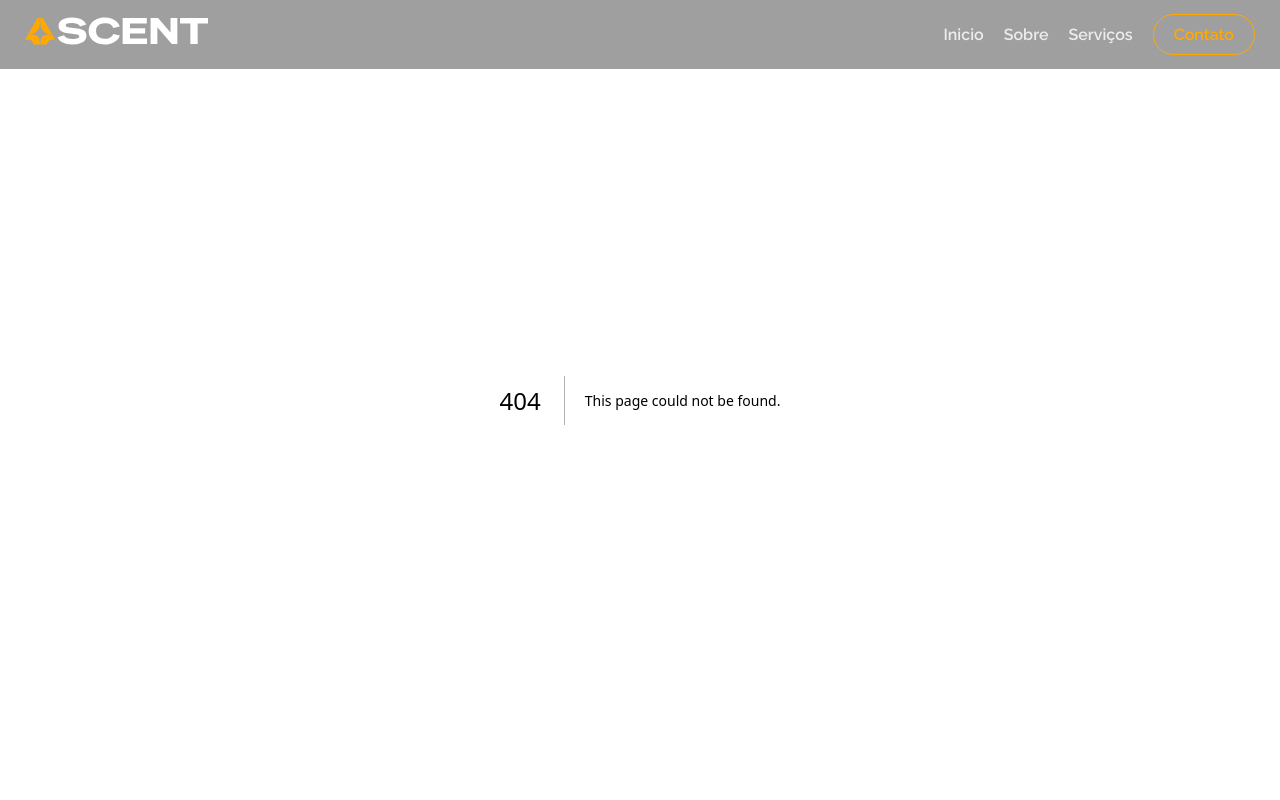
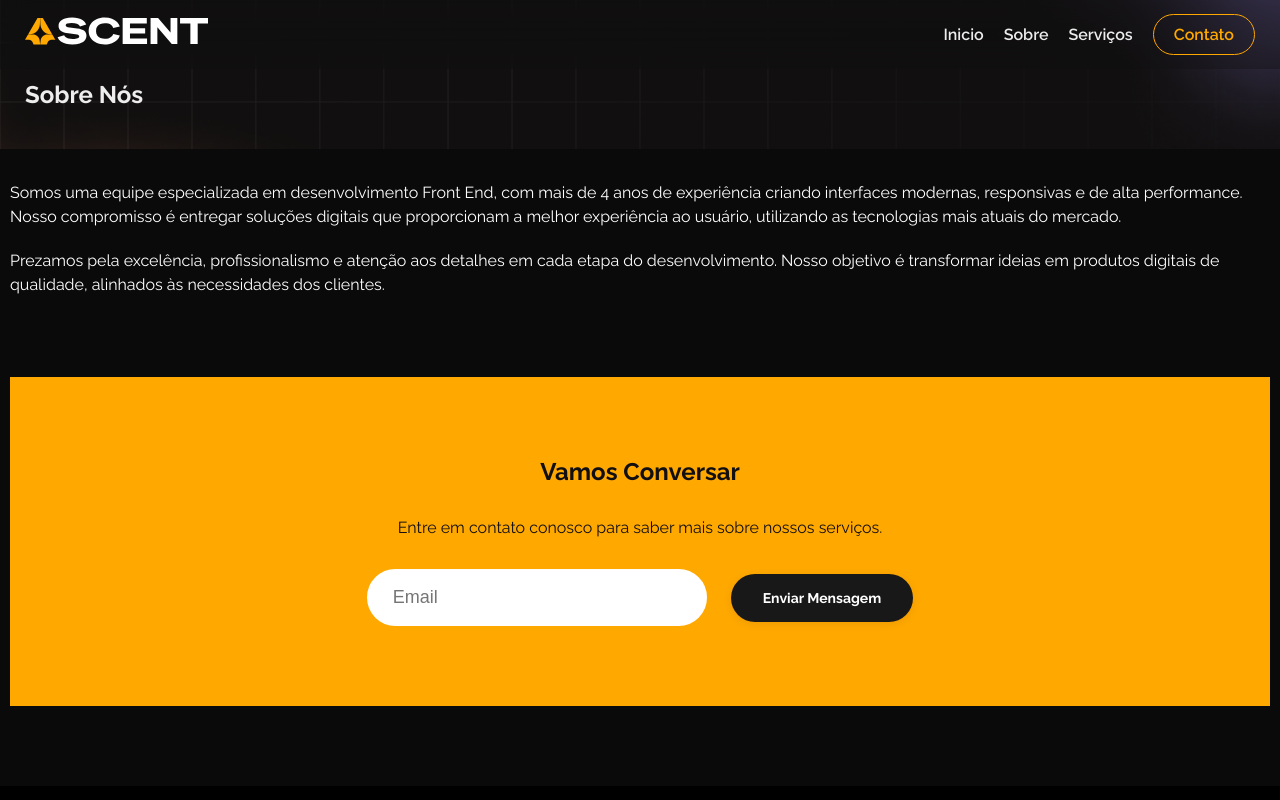
Before and after one commit to ascentBr/website, a Next.js app: page /sobre in a window 1280 px wide. Before the commit this address had no page. Shown: the top 800 px of the page. Built offline with nearby package versions, Linux system fonts and the light colour scheme.

Commit message:
feat: atualizar links de navegação para usar âncoras relativas e adicionar página "Sobre Nós" com estilo

```diff
--- a/src/app/components/Footer/Index.tsx
+++ b/src/app/components/Footer/Index.tsx
@@ -44,7 +44,7 @@ const Footer = () => {
       <div className={styles.Footer}>
         <div className={`container ${styles.FooterContainer}`}>
           <div className={styles.FooterContent}>
-            <FooterMenu settings={{ title: "Links rápidos", links: [{ label: "Sobre Nós", url: "/sobre" }, { label: "Contato", url: "./#contact" }] }} />
+            <FooterMenu settings={{ title: "Links rápidos", links: [{ label: "Sobre Nós", url: "/sobre" }, { label: "Contato", url: "#contact" }] }} />
             {/* <FooterMenu settings={{ title: "Support", links: [{ label: "Contact", url: "/#contact" }, { label: "FAQ", url: "/faq" }] }} />
           <FooterMenu settings={{ title: "Support", links: [{ label: "Contact", url: "/#contact" }, { label: "FAQ", url: "/faq" }] }} /> */}
             {/* <FooterMenu settings={{ title: "Support", links: [{ label: "Contact", url: "/#contact" }, { label: "FAQ", url: "/faq" }] }} /> */}
--- a/src/app/components/Header/Index.tsx
+++ b/src/app/components/Header/Index.tsx
@@ -20,13 +20,13 @@ const Header = () => {
               <Link href="/">Inicio</Link>
             </li>
             <li>
-              <Link href="/about">Sobre</Link>
+              <Link href="/sobre">Sobre</Link>
             </li>
             <li>
               <Link href="./#benefits">Serviços</Link>
             </li>
             <li className={styles.cta}>
-              <Link href="./#contact">Contato</Link>
+              <Link href="#contact">Contato</Link>
             </li>
           </ul>
         </nav>
--- a/src/app/components/WhyChooseUs/Index.tsx
+++ b/src/app/components/WhyChooseUs/Index.tsx
@@ -14,7 +14,7 @@ const WhyChooseUs = () => {
                     Na Ascent, unimos criatividade e tecnologia para oferecer soluções digitais que elevam sua marca a novos patamares.
                     Nossa equipe é apaixonada por inovação e comprometida com resultados reais.
                 </p>
-                <Link href="./#contact">Vamos conversar</Link>
+                <Link href="#contact">Vamos conversar</Link>
             </div>
         </div>
     </div>
--- /dev/null
+++ b/src/app/sobre/page.module.scss
@@ -0,0 +1,41 @@
+.page {
+    background-color: var(--background);
+
+    >div:nth-child(even) {
+        background-color: var(--backgroundAlternative);
+    }
+
+
+}
+
+.container {
+    width: 100%;
+}
+
+.banner {
+    height: unset;
+    padding-top: 70px;
+    padding-bottom: 30px;
+    background-position: center;
+    background-size: cover;
+}
+
+.content {
+
+    display: flex;
+    flex-direction: column;
+    align-items: left;
+    justify-content: left;
+    gap: 20px;
+    padding: 0 10px;
+    margin: 0 auto;
+    text-align: left;
+    color: #fff;
+    margin-top: 2rem;
+    p {
+        font-size: 1rem;
+        line-height: 1.5rem;
+
+        opacity: 1;
+    }
+}
--- /dev/null
+++ b/src/app/sobre/page.tsx
@@ -0,0 +1,39 @@
+import Image from "next/image";
+import Benefits from "../components/Benefits/Index";
+import MainBanner from "../components/MainBanner/Index";
+import WhyChooseUs from "../components/WhyChooseUs/Index";
+import styles from "./page.module.scss";
+
+export default function About() {
+    return (
+        <div>
+            <div
+                style={{ backgroundImage: `url("/main_banner.png")` }}
+                className={styles.banner}
+            >
+                <Image
+                    src="/main_banner.png"
+                    alt=""
+                    style={{ display: 'none' }}
+                    unoptimized
+                    width={0}
+                    height={0}
+                    fetchPriority="high"
+                />
+
+                <div className={`${styles.container} container`}>
+                    <h2>Sobre Nós</h2>
+                </div>
+
+            </div>
+            <div className={`${styles.content} container`}>
+                <p>
+                    Somos uma equipe especializada em desenvolvimento Front End, com mais de 4 anos de experiência criando interfaces modernas, responsivas e de alta performance. Nosso compromisso é entregar soluções digitais que proporcionam a melhor experiência ao usuário, utilizando as tecnologias mais atuais do mercado.
+                </p>
+                <p>
+                    Prezamos pela excelência, profissionalismo e atenção aos detalhes em cada etapa do desenvolvimento. Nosso objetivo é transformar ideias em produtos digitais de qualidade, alinhados às necessidades dos clientes.
+                </p>
+            </div>
+        </div>
+    );
+}
```
